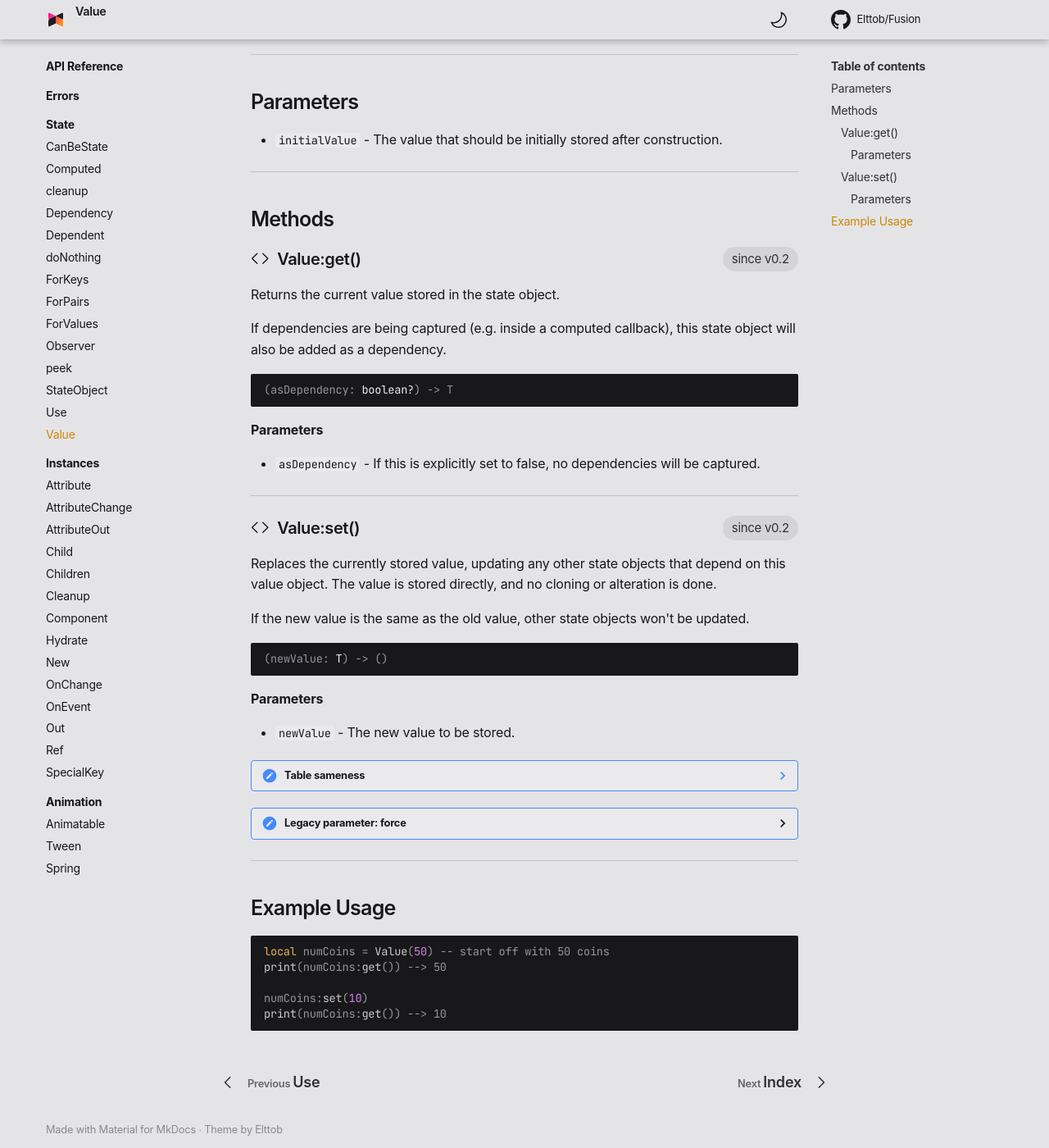
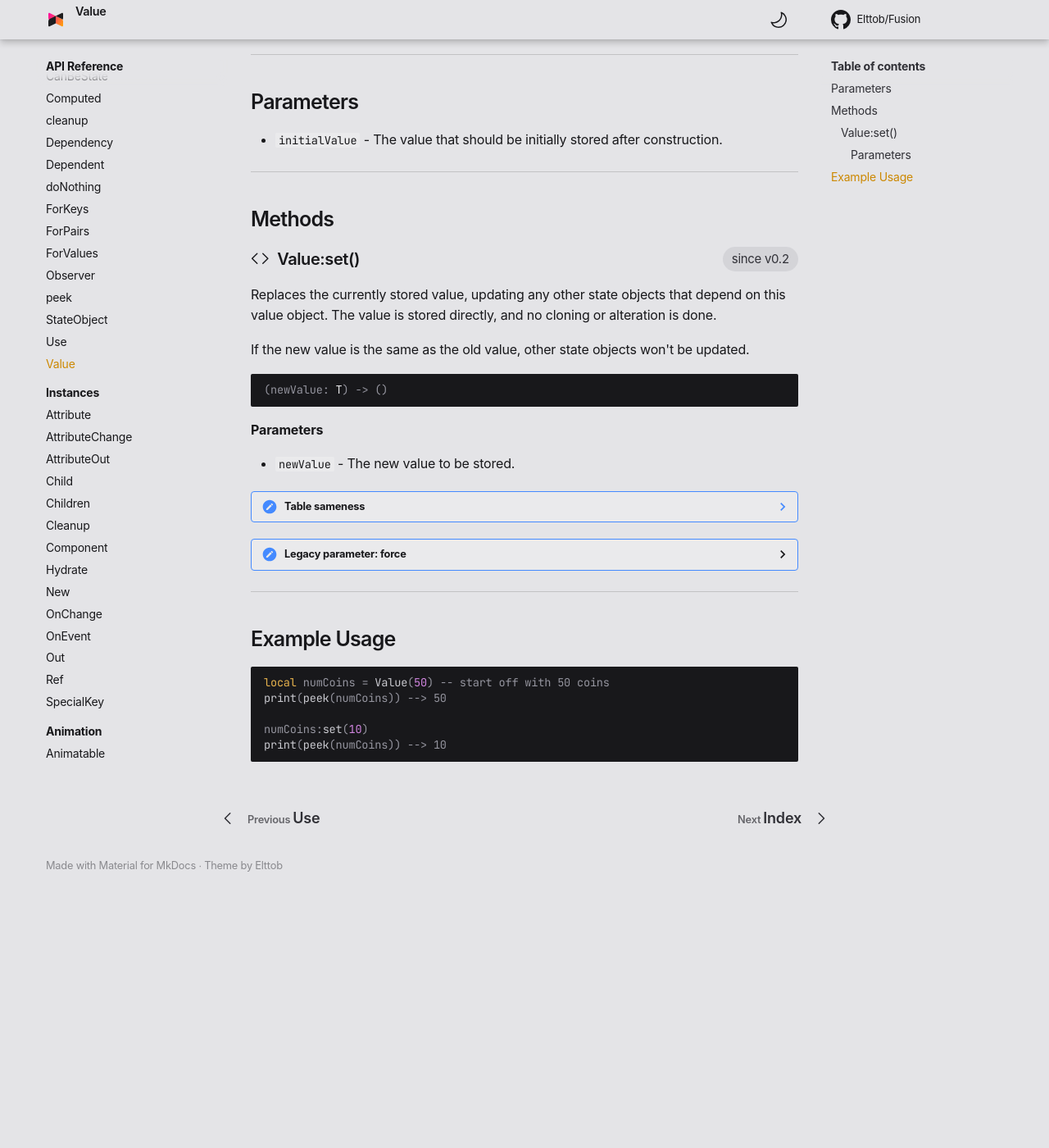
Before and after one commit to dphfox/Fusion, an MkDocs documentation site: the page built from docs/api-reference/state/value.md, in a window 1280 px wide and 1400 px high, scrolled down 322 px. Shown: the whole window at 82% size. Built offline with MkDocs 1.6.1 and Material for MkDocs 9.7.7, drawn with Linux system fonts in a browser that asks for light colours; some web fonts are replaced; comment, search, counter and statistics services are not loaded; the version menu is left out; after the commit the page ends 1394 px from its top, so only the background shows below that.

Commit message:
Update Value API ref

````diff
--- a/docs/api-reference/state/value.md
+++ b/docs/api-reference/state/value.md
@@ -34,28 +34,6 @@ Stores a single value which can be updated at any time.
 	<span class="fusiondoc-api-pill-since">since v0.2</span>
 </p>
 
-### :octicons-code-24: Value:get()
-
-Returns the current value stored in the state object.
-
-If dependencies are being captured (e.g. inside a computed callback), this state
-object will also be added as a dependency.
-
-```Lua
-(asDependency: boolean?) -> T
-```
-
-#### Parameters
-
-- `asDependency` - If this is explicitly set to false, no dependencies will be
-captured.
-
------
-
-<p class="fusiondoc-api-pills">
-	<span class="fusiondoc-api-pill-since">since v0.2</span>
-</p>
-
 ### :octicons-code-24: Value:set()
 
 Replaces the currently stored value, updating any other state objects that
@@ -84,8 +62,8 @@ updated.
 	updates could forcibly be sent out, even when the new value was the same as
 	the old value. This is because Fusion 0.1 used equality to evaluate sameness
 	for all data types, including tables. This was problematic as many users
-	attempted to `:get()` the table value, modify it, and `:set()` it back into
-	the object, which would not cause an update as the table reference did not
+	attempted to get the table value, modify it, and `:set()` it back into the
+	object, which would not cause an update as the table reference did not
 	change.
 
 	Fusion 0.2 uses a different sameness definition for tables to alleviate this
@@ -99,8 +77,8 @@ updated.
 
 ```Lua
 local numCoins = Value(50) -- start off with 50 coins
-print(numCoins:get()) --> 50
+print(peek(numCoins)) --> 50
 
 numCoins:set(10)
-print(numCoins:get()) --> 10
+print(peek(numCoins)) --> 10
 ```
````
